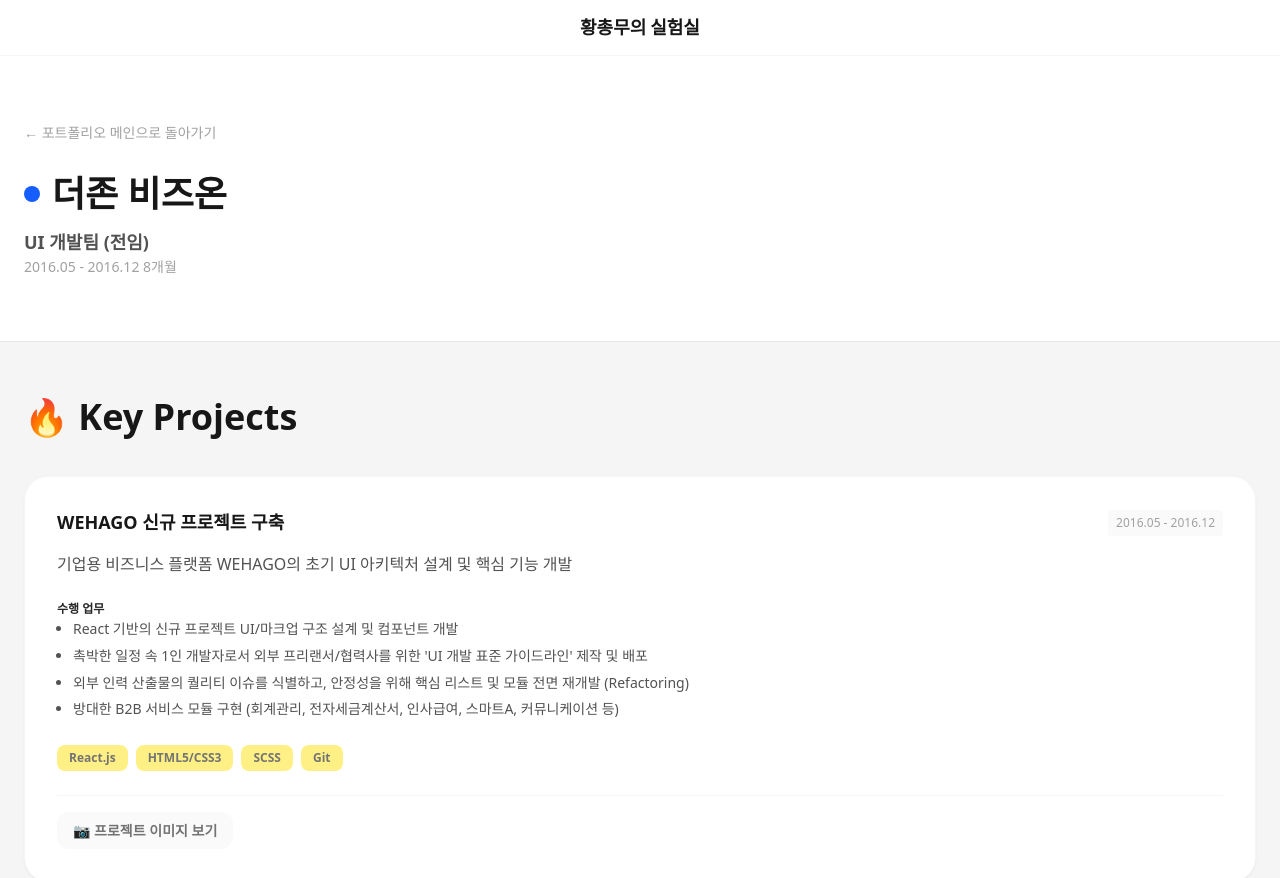
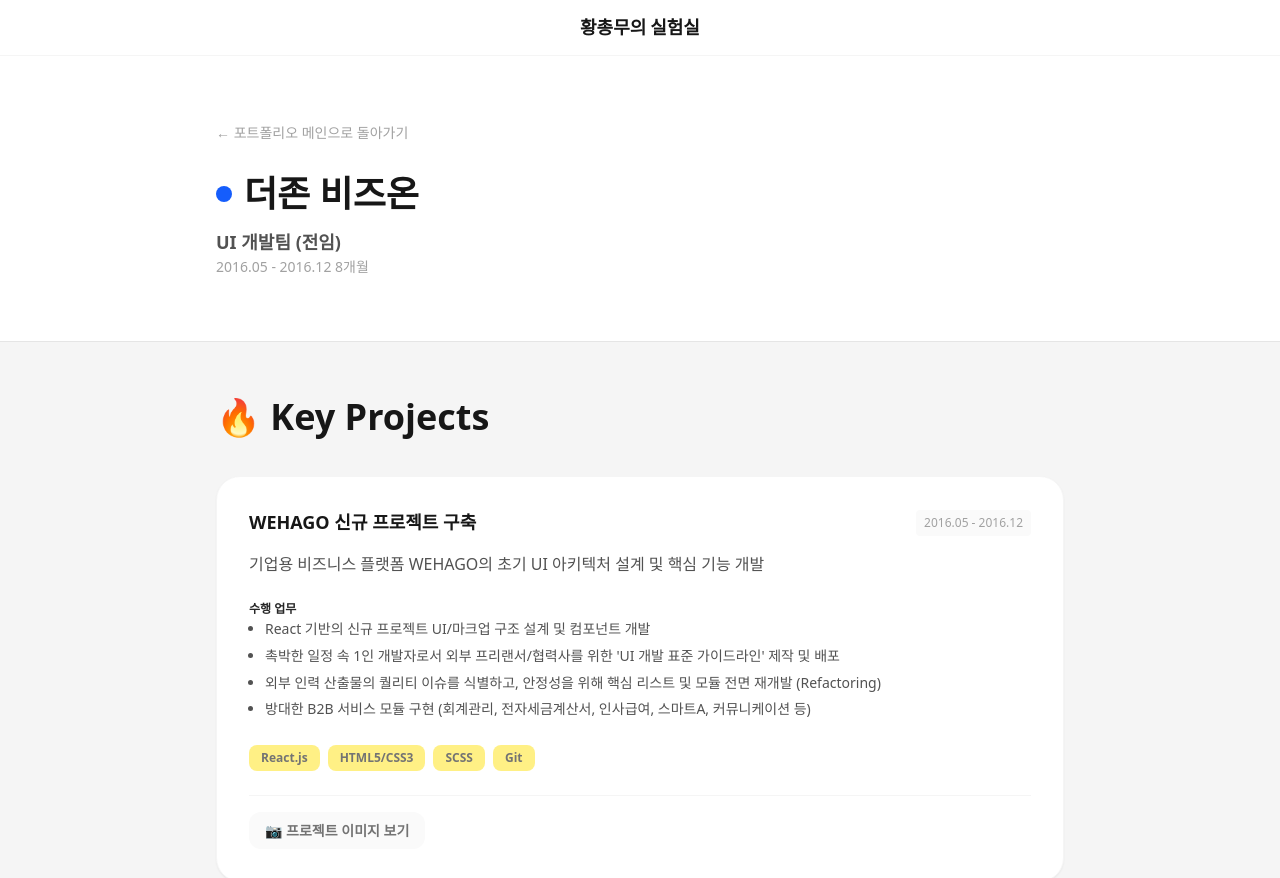
Before and after one commit to hwangmari/hwang-chong-mu, a Next.js app: page /portfolio/experience/douzone in a window 1280 px wide. Shown: the top 878 px of the page. Built offline with nearby package versions, Linux system fonts and the light colour scheme; some icons are missing.

Commit message:
포트폴리오 스펙 영역 수정

```diff
--- a/app/portfolio/experience/[id]/page.tsx
+++ b/app/portfolio/experience/[id]/page.tsx
@@ -91,6 +91,7 @@
 `;
 
 const HeaderContent = styled.div`
+  max-width: 56rem;
   margin: 0 auto;
   padding: 4rem 1.5rem;
 `;
@@ -133,6 +134,7 @@
 
 // === Body Styles ===
 const BodyContent = styled.div`
+  max-width: 56rem;
   margin: 0 auto;
   padding: 3rem 1.5rem;
 
```
